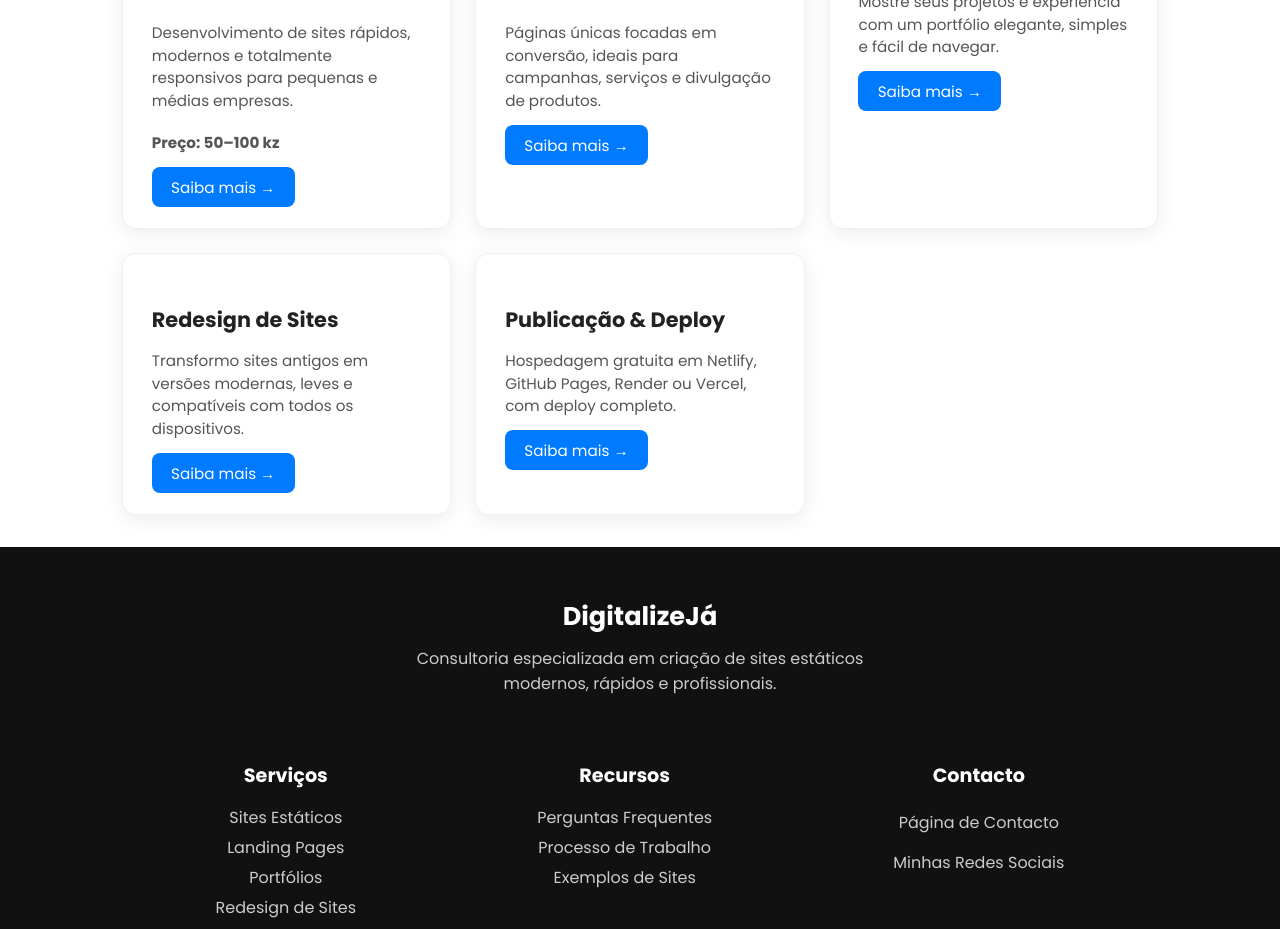
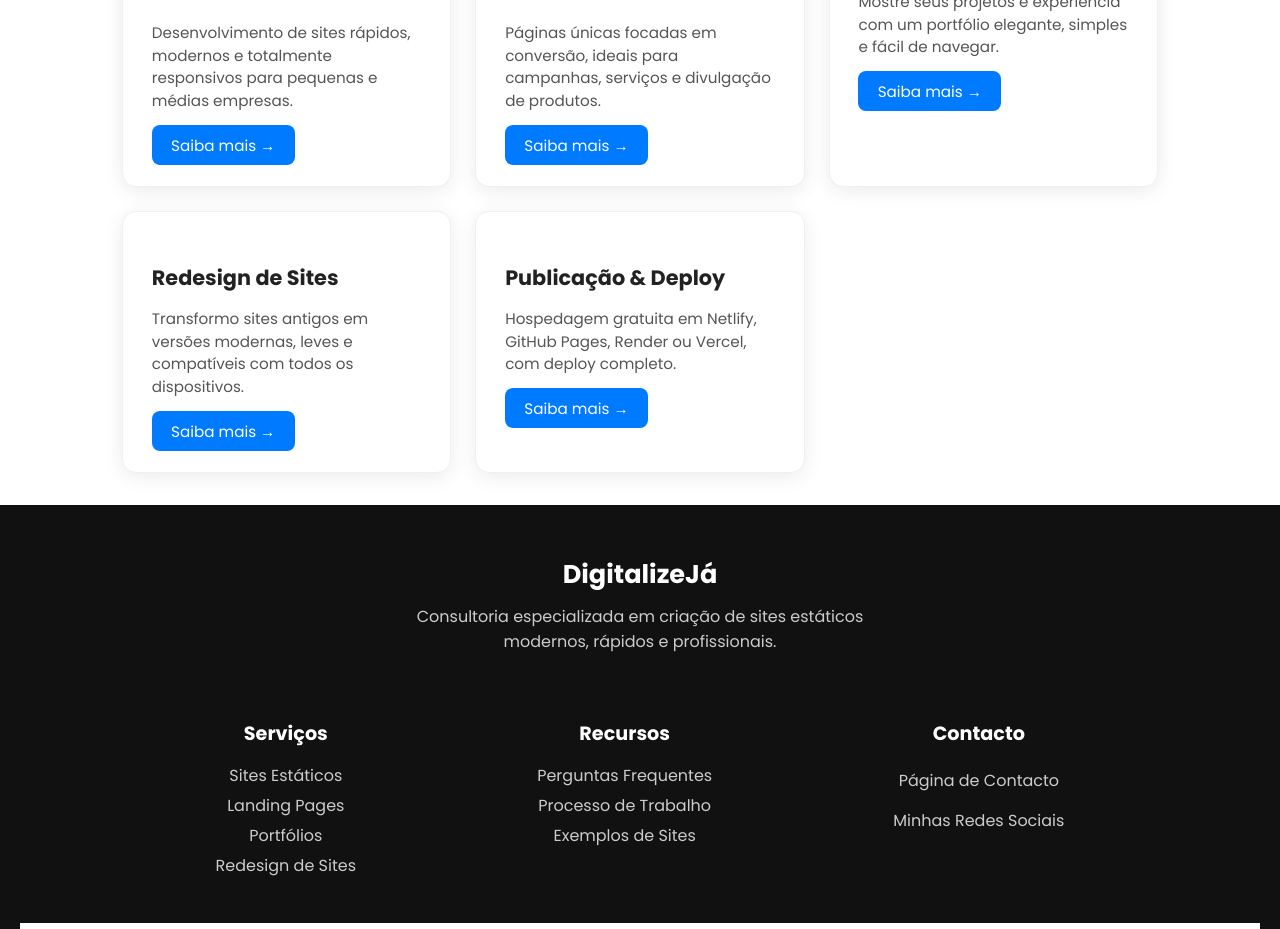
Before and after one commit to BillyScouf/DigitalizeJa, a Vue app: page / in a window 1280 px wide. Shown: the part 1380-2309 px from the top of the page. Built offline with nearby package versions, Linux system fonts and the light colour scheme; a web font is replaced by a local one.

Commit message:
Remove list of price

```diff
--- a/package.json
+++ b/package.json
@@ -9,6 +9,7 @@
     "preview": "vite preview"
   },
   "dependencies": {
+    "sweetalert2": "^11.26.3",
     "vue": "^3.5.24"
   },
   "devDependencies": {
--- a/src/components/services.vue
+++ b/src/components/services.vue
@@ -4,7 +4,6 @@
     <div class="card">
         <h3>Criação de Sites Estáticos</h3>
         <p>Desenvolvimento de sites rápidos, modernos e totalmente responsivos para pequenas e médias empresas.</p>
-        <p class="price">Preço: 50–100 kz</p>
         <a href="#">Saiba mais →</a>
         </div>
 
```
Also changed, not shown: 1 other file (tests, documents, lock files or other folders).
